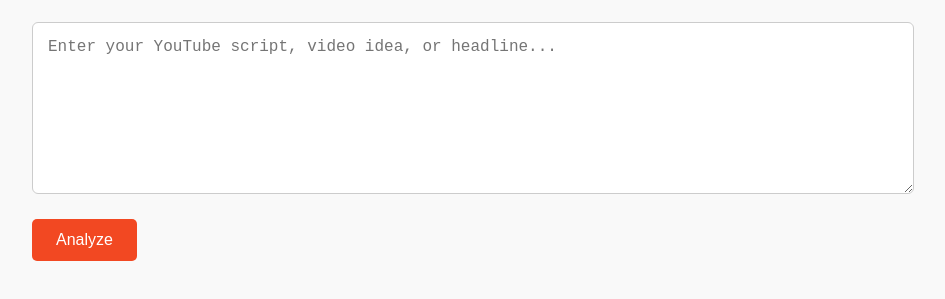
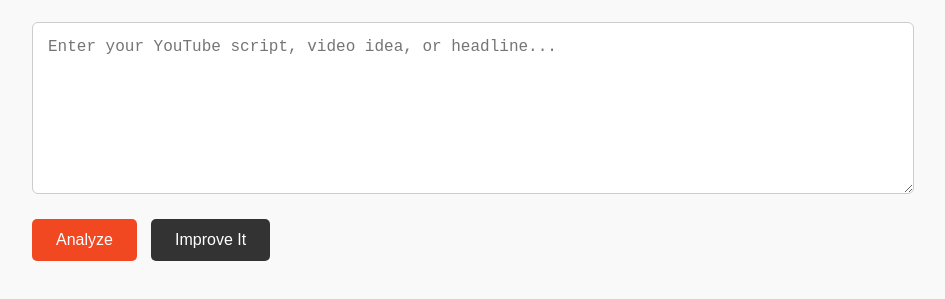
Before and after one commit to skylordblink/auraspeed-textrazor, a plain HTML site: page index.html in a window 1280 px wide. Shown: the part 155-454 px from the top of the page, without its empty margins (183-1128 px from the left). Drawn offline with Linux system fonts and the light colour scheme.

Commit message:
index.html

```diff
--- a/index.html
+++ b/index.html
@@ -74,10 +74,12 @@
   <p class="tagline">Paste your headline, script, or idea — this tool will extract meaning, suggest improvements, and give you a strategic edge.</p>
 
   <textarea id="text" placeholder="Enter your YouTube script, video idea, or headline..."></textarea>
-  <button onclick="analyze()">Analyze</button>
+ <button onclick="analyze()">Analyze</button>
+<button onclick="improve()" style="margin-left: 10px; background-color:#333;">Improve It</button>
 
   <div id="result" class="section" style="display:none;"></div>
   <div id="error" class="error"></div>
+  <div id="improved" class="section" style="display:none;"></div>
 
   <script>
     async function analyze() {
@@ -177,7 +179,46 @@
             <h2>Tone</h2>
             <p>${tone}</p>
           </div>
+async function improve() {
+  const text = document.getElementById("text").value.trim();
+  const improvedEl = document.getElementById("improved");
+  const errorEl = document.getElementById("error");
 
+  if (!text) {
+    errorEl.textContent = "Please enter some text first to improve.";
+    improvedEl.style.display = "none";
+    return;
+  }
+
+  improvedEl.innerHTML = "Improving...";
+  improvedEl.style.display = "block";
+  errorEl.textContent = "";
+
+  try {
+    const response = await fetch("/api/improve", {
+      method: "POST",
+      headers: {
+        "Content-Type": "application/json"
+      },
+      body: JSON.stringify({ text })
+    });
+
+    const data = await response.json();
+
+    if (!data.ok) {
+      errorEl.textContent = "Improve Error: " + (data.error || "Something went wrong.");
+      improvedEl.style.display = "none";
+      return;
+    }
+
+    improvedEl.innerHTML = `
+      <h2>Improved Version</h2>
+      <p>${data.result}</p>
+    `;
+  } catch (err) {
+    errorEl.textContent = "Improve Error: " + err.message;
+    improvedEl.style.display = "none";
+  }
           <div class="section">
             <h2>Summary</h2>
             <p>${summary}</p>
```
